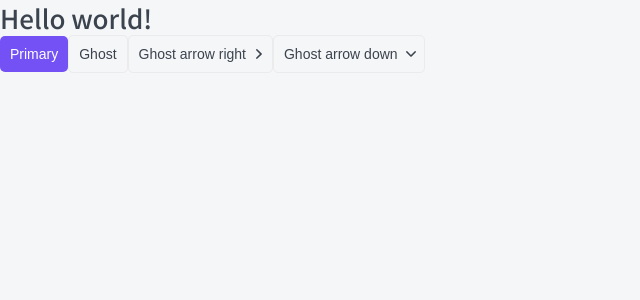
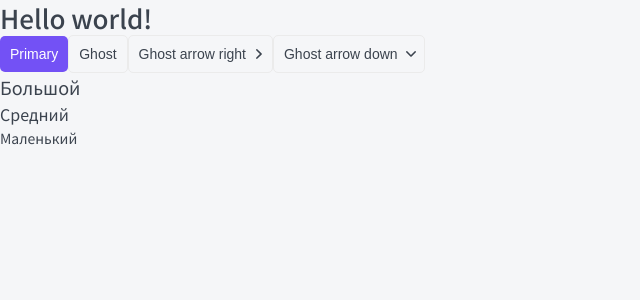
Before and after one commit to RevaSA/top-app, a Next.js app: page / in a window 1280 px wide. Shown: the top 300 px of the page, without its empty margins (0-640 px from the left). Built offline with nearby package versions, Linux system fonts and the light colour scheme.

Commit message:
Add p component

```diff
--- /dev/null
+++ b/components/P/P.module.css
@@ -0,0 +1,18 @@
+.p {
+	margin: 0;
+}
+
+.s {
+	font-size: 14px;
+	line-height: 24px;
+}
+
+.m {
+	font-size: 16px;
+	line-height: 24px;
+}
+
+.l {
+	font-size: 18px;
+	line-height: 29px;
+}
--- /dev/null
+++ b/components/P/P.props.ts
@@ -0,0 +1,6 @@
+import { DetailedHTMLProps, HTMLAttributes, ReactNode } from 'react';
+
+export interface PProps extends DetailedHTMLProps<HTMLAttributes<HTMLParagraphElement>, HTMLParagraphElement> {
+	size?: 's' | 'm' | 'l';
+	children: ReactNode;
+}
--- /dev/null
+++ b/components/P/P.tsx
@@ -0,0 +1,18 @@
+import { PProps } from './P.props';
+import styles from './P.module.css';
+import cn from 'classnames';
+
+export const P = ({ size = 'm', children, className, ...props }: PProps): JSX.Element => {
+	return (
+		<p
+			className={cn(styles.p, className, {
+				[styles.s]: size === 's',
+				[styles.m]: size === 'm',
+				[styles.l]: size === 'l',
+			})}
+			{...props}
+		>
+			{children}
+		</p>
+	);
+};
--- a/components/index.ts
+++ b/components/index.ts
@@ -1,2 +1,3 @@
 export * from './Button/Button';
 export * from './Htag/Htag';
+export * from './P/P';
--- a/pages/index.tsx
+++ b/pages/index.tsx
@@ -1,4 +1,4 @@
-import { Button, Htag } from '../components';
+import { Button, Htag, P } from '../components';
 
 export default function Home(): JSX.Element {
 	return (
@@ -8,6 +8,10 @@
 			<Button appearance='ghost'>Ghost</Button>
 			<Button appearance='ghost' arrow='right'>Ghost arrow right</Button>
 			<Button appearance='ghost' arrow='down'>Ghost arrow down</Button>
+
+			<P size='l'>Большой</P>
+			<P>Средний</P>
+			<P size='s'>Маленький</P>
 		</div>
 	);
 }
```
